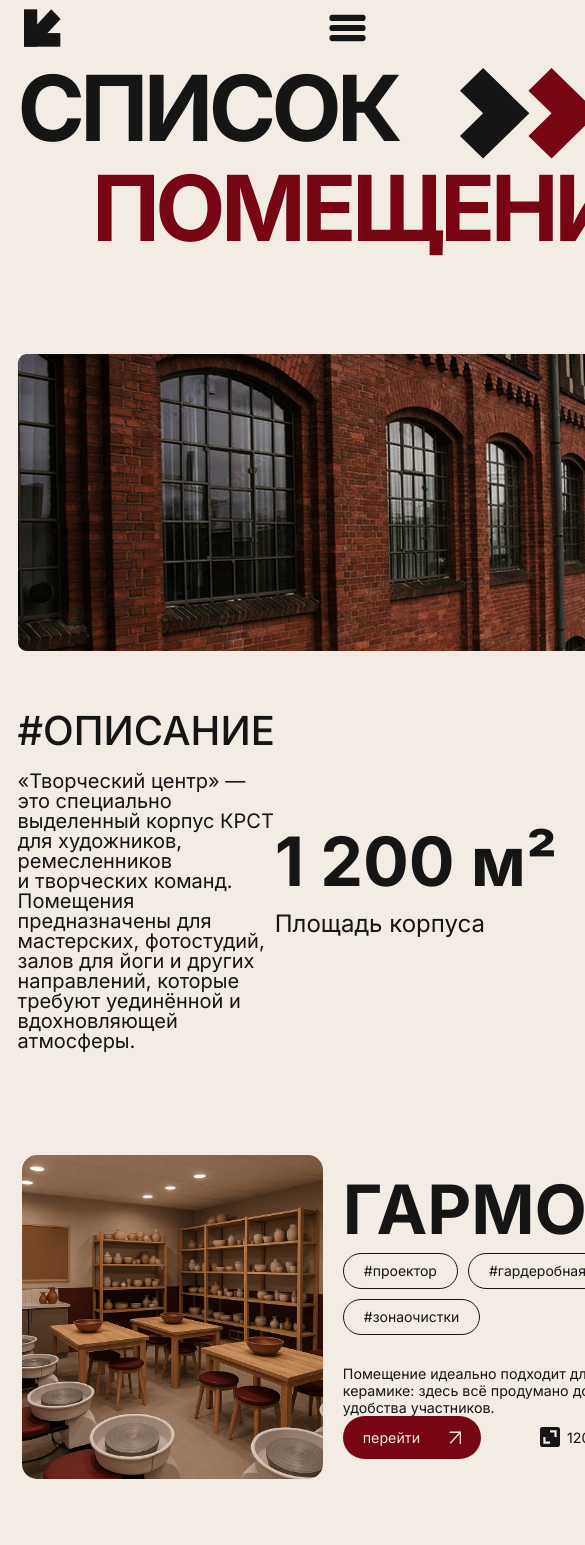
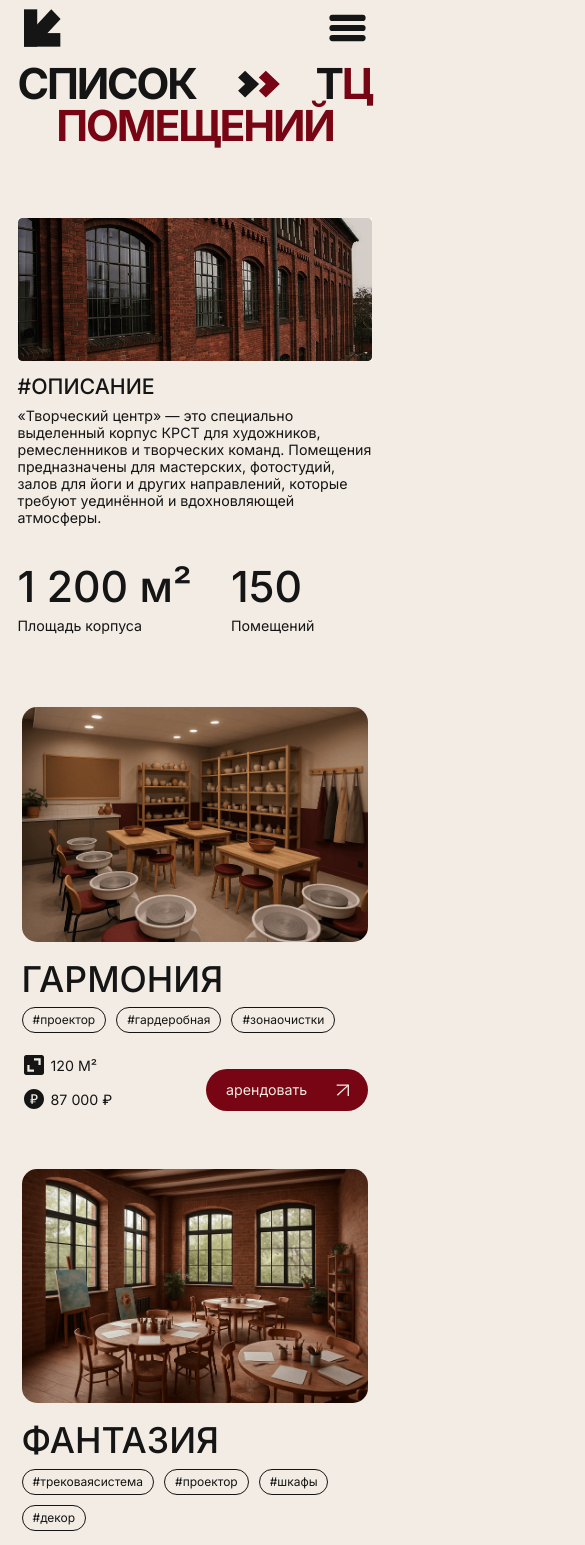
Before and after one commit to skaixxx/krst, a React (Create React App) app: page /Rent/1 in a window 390 px wide. Shown: the top 1545 px of the page, 585 px wide, since content can reach past the window. Built offline with nearby package versions, Linux system fonts and the light colour scheme.

Commit message:
+ rent adaptive in progress

```diff
--- a/src/components/Card/card.module.css
+++ b/src/components/Card/card.module.css
@@ -35,6 +35,7 @@
 	flex: 1;
 	display: flex;
 	flex-direction: column;
+	gap: 20px;
 	padding: 20px;
 }
 
@@ -73,3 +74,44 @@
 	border-radius: 25px;
 	padding: 10px 20px;
 }
+
+@media screen and (max-width: 767px) {
+	.card {
+		flex-direction: column;
+		gap: 20px;
+	}
+
+	.card.cardReverse {
+		flex-direction: column;
+	}
+
+	.cardContent {
+		flex: none;
+		padding: 0;
+	}
+
+	.cardTitle {
+		font-weight: 500;
+		font-size: 2.5rem;
+	}
+
+	.cardContentBottom {
+		flex-direction: row-reverse;
+		align-items: flex-end;
+	}
+
+	.cardContentInfo {
+		flex-direction: column;
+		align-items: flex-start;
+		gap: 10px;
+	}
+
+	.cardDescription {
+		display: none;
+	}
+
+	.cardTag {
+		font-size: 12px;
+		padding: 6px 10px;
+	}
+}
--- a/src/components/Card/Сard.jsx
+++ b/src/components/Card/Сard.jsx
@@ -18,7 +18,7 @@ export default function Card({ data, reverse, btnText, btnAction }) {
 							))}
 						</div>
 					</div>
-					<p dangerouslySetInnerHTML={{ __html: data.text }}></p>
+					<p className={style.cardDescription} dangerouslySetInnerHTML={{ __html: data.text }}></p>
 				</div>
 
 				<div className={style.cardContentBottom}>
--- a/src/pages/Rent/DetailRent/DetailRent.jsx
+++ b/src/pages/Rent/DetailRent/DetailRent.jsx
@@ -60,7 +60,7 @@ function DetailRent() {
 							key={card.id}
 							data={card}
 							reverse={index % 2 === 1}
-							btnText="перейти"
+							btnText="арендовать"
 							btnAction={() => goToPlace(card.id)}
 						>
 							{card.text}
--- a/src/pages/Rent/DetailRent/detailRent.module.css
+++ b/src/pages/Rent/DetailRent/detailRent.module.css
@@ -55,9 +55,10 @@
 
 .descBlockBlockRow {
 	display: grid;
-	grid-template-columns: minmax(auto, 610px) max-content;
+	grid-template-columns: 1fr max-content;
 	justify-content: space-between;
 	align-items: center;
+	gap: 15vw;
 }
 
 .descBlockItemTitle {
@@ -73,13 +74,12 @@
 }
 
 .descBlockItemText {
-	font-size: 20px;
-	line-height: 100%;
+	font-size: 1rem;
+	line-height: 120%;
 }
 
 .statBlockList {
 	display: flex;
-	justify-content: space-between;
 	gap: 60px;
 }
 
@@ -91,7 +91,7 @@
 
 .statBlockNumber {
 	font-weight: 700;
-	font-size: 68px;
+	font-size: 2.5rem;
 	line-height: 100%;
 }
 
@@ -104,3 +104,59 @@
 	display: grid;
 	gap: 60px;
 }
+
+@media screen and (max-width: 768px) {
+	.descBlock {
+		gap: 15px;
+	}
+
+	.descBlockItem {
+		gap: 10px;
+	}
+
+	.descBlockItemTitle {
+		font-size: 1.5rem;
+	}
+
+	.detailRentContainer {
+		gap: 70px;
+	}
+
+	.detailRentTitle {
+		font-size: 3rem;
+	}
+
+	.detailRentTitle img {
+		max-width: 15vw;
+	}
+
+	.detailRentTitleWrap {
+		gap: 2vw;
+	}
+
+	.descBlockBlockRow {
+		grid-template-columns: 1fr;
+		gap: 40px;
+	}
+
+	.cardList {
+		gap: 50px;
+	}
+
+	.statBlockList {
+		gap: 10vw;
+	}
+
+	.statBlockItem {
+		gap: 10px;
+	}
+
+	.statBlockNumber {
+		font-weight: 500;
+		font-size: 3rem;
+	}
+
+	.statBlockText {
+		font-size: 1rem;
+	}
+}
--- a/src/pages/Rent/Placement/placement.module.css
+++ b/src/pages/Rent/Placement/placement.module.css
@@ -140,3 +140,30 @@ div.placementTitle {
         padding: 8px 16px;
     }
 }
+
+@media screen and (max-width: 768px) {
+    .placementContainer {
+        gap: 70px;
+    }
+
+    .placementTitle {
+        font-size: 3rem;
+    }
+
+    .placementBlock {
+        grid-template-columns: 1fr;
+    }
+
+    .placementBlockRight {
+        gap: 30px;
+    }
+
+    .formSection {
+        flex-direction: column !important;
+        gap: 30px;
+    }
+
+    .specValue {
+        font-size: 2.5rem;
+    }
+}
--- a/src/pages/Rent/rent.module.css
+++ b/src/pages/Rent/rent.module.css
@@ -64,9 +64,17 @@
     max-width: 80%;
 }
 
-@media screen and (max-width: 639px) {
+@media screen and (max-width: 768px) {
     .rentPageContainer {
         gap: 60px;
+    }
+
+    .rentPageTitle {
+        font-size: 3rem;
+    }
+
+    .rentPageTitle img {
+        max-width: 20vw;
     }
 
     .rentPageBlock {
@@ -189,7 +197,7 @@
     line-height: 100%;
 }
 
-@media screen and (max-width: 639px) {
+@media screen and (max-width: 768px) {
     .cardsContainer {
         overflow-x: auto;
     }
```
